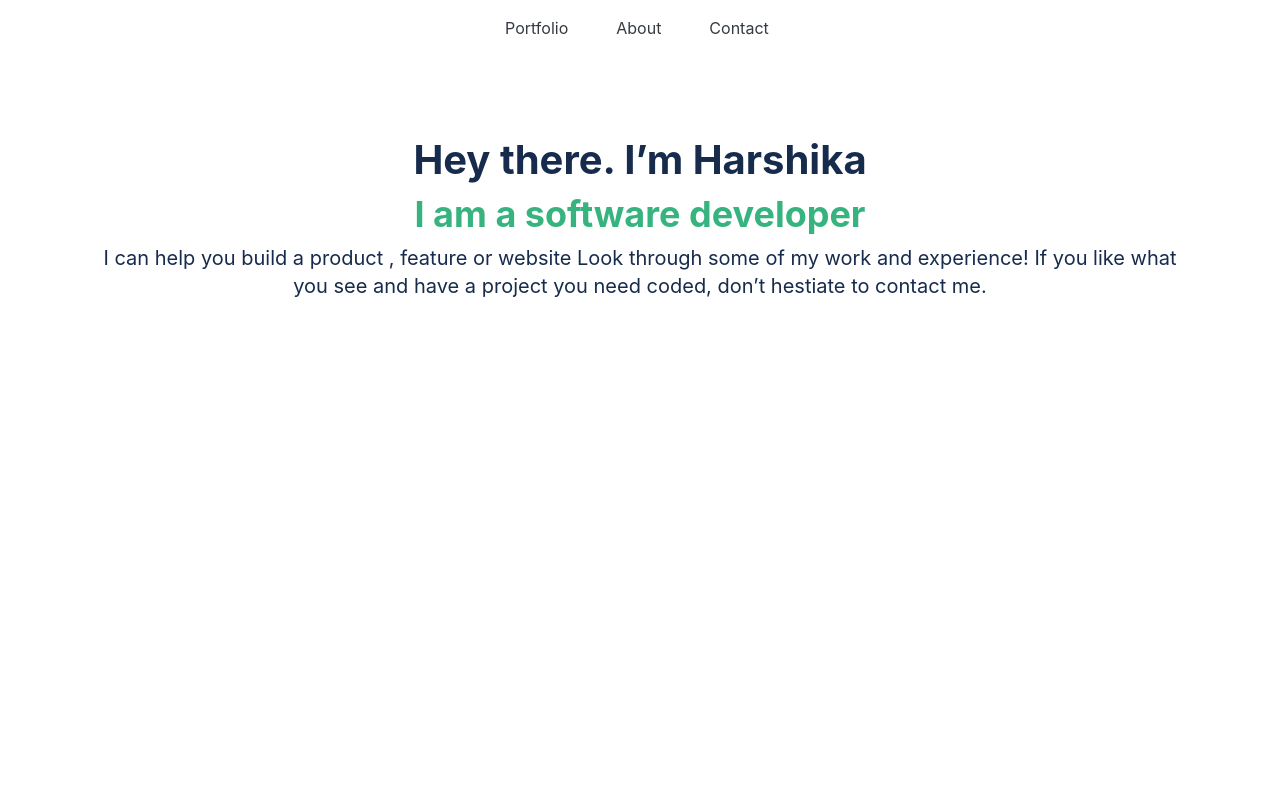
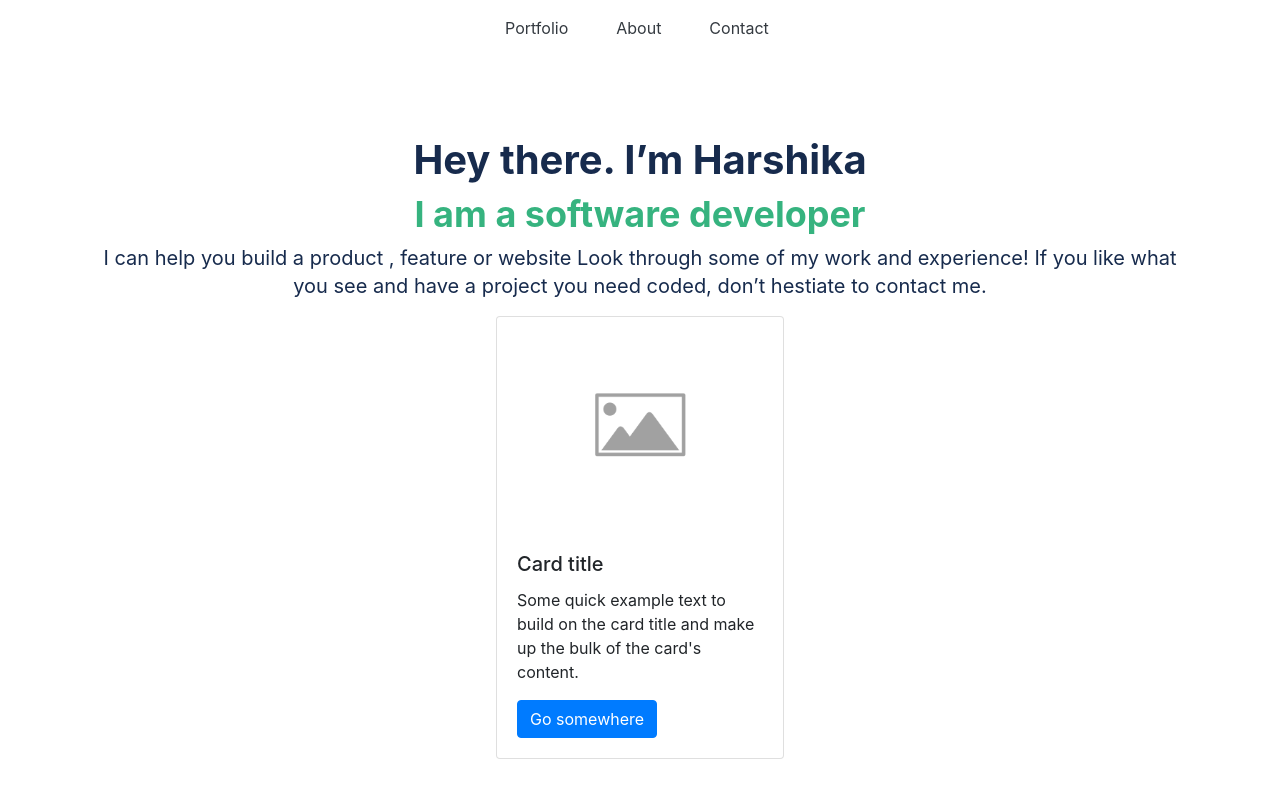
Before and after one commit to harshi0102/Bootstrap-Project, a website: page index.html in a window 1280 px wide. Drawn offline with nearby package versions, Linux system fonts and the light colour scheme.

Commit message:
Add cards section using bootstrap

```diff
--- a/index.html
+++ b/index.html
@@ -47,5 +47,17 @@
             </div>
         </div>
     </div>
+
+    <!--Cards-->
+    <section class="card-section">
+        <div class="card" style="width: 18rem;">
+            <img src="images/placeholder-image.png" class="card-img-top" alt="...">
+            <div class="card-body">
+              <h5 class="card-title">Card title</h5>
+              <p class="card-text">Some quick example text to build on the card title and make up the bulk of the card's content.</p>
+              <a href="#" class="btn btn-primary">Go somewhere</a>
+            </div>
+          </div>
+    </section>
 </body>
 </html>
--- a/style.css
+++ b/style.css
@@ -27,3 +27,8 @@
 .intro{
     margin-top:80px;
 }
+
+.card-section {
+    display: flex;
+    justify-content: center;
+}
```
Also changed, not shown: images/placeholder-image.png (added).
